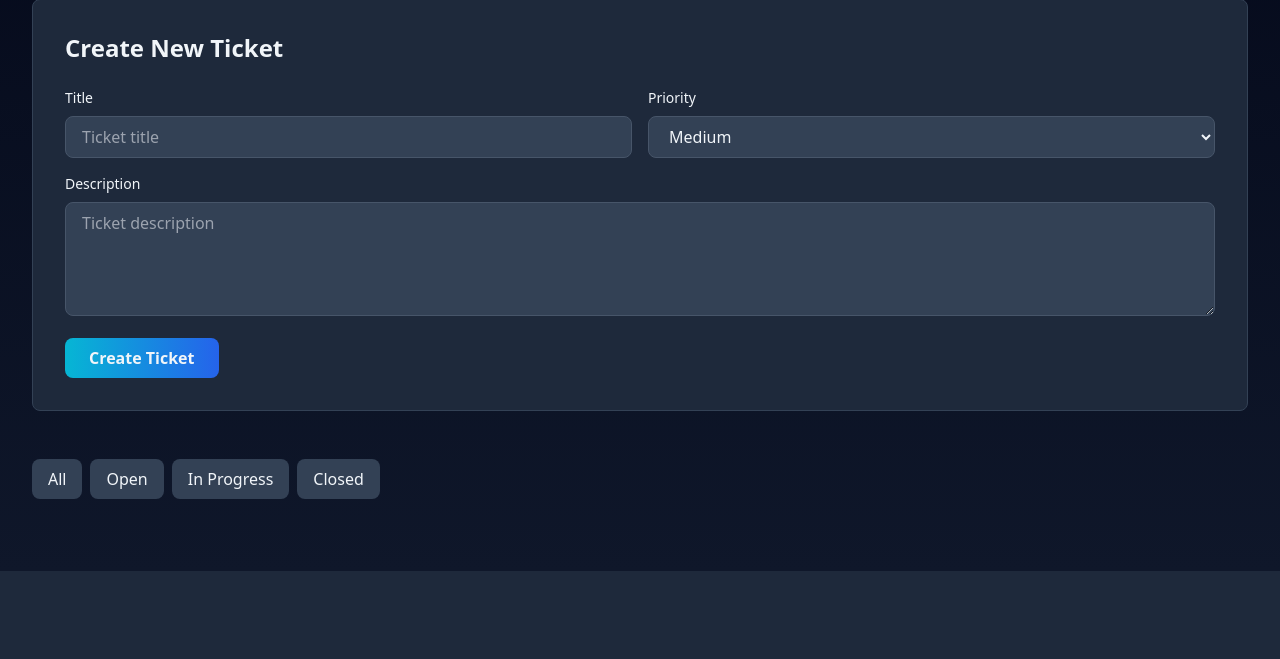
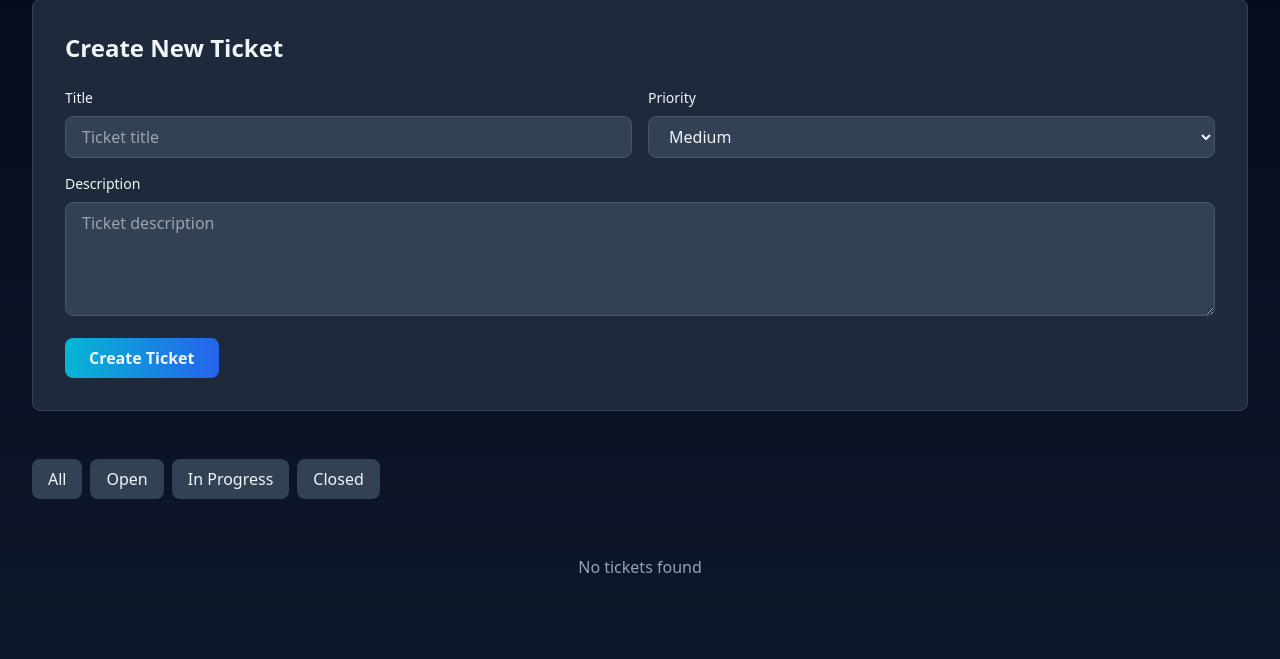
Before and after one commit to Muashef/HNG13-Twig, a PHP site: template templates/dashboard.html.twig in a window 1280 px wide. Shown: the part 396-1055 px from the top of the page. Before the commit the page ends 967 px from the top, so only its background shows below. Run offline with PHP 8.4, Linux system fonts and the light colour scheme; the template is opened without the code that fills it, so the values that code supplies are empty; some libraries are stand-ins or nearby versions.

Commit message:
fixed dashboard

```diff
--- a/templates/dashboard.html.twig
+++ b/templates/dashboard.html.twig
@@ -5,13 +5,12 @@
 {% block content %}
 <main class="min-h-screen bg-gradient-to-b from-slate-950 to-slate-900 py-12">
     <div class="max-w-7xl mx-auto px-4 sm:px-6 lg:px-8">
-        <!-- Welcome Section -->
+
         <div class="mb-12">
             <h1 class="text-4xl font-bold mb-2">Dashboard</h1>
             <p class="text-slate-400">Welcome back, <span id="userName" class="text-cyan-400 font-semibold">User</span></p>
         </div>
 
-        <!-- Statistics -->
         <div class="grid md:grid-cols-4 gap-6 mb-12">
             <div class="bg-slate-800 rounded-lg p-6 border border-slate-700">
                 <p class="text-slate-400 text-sm mb-2">Total Tickets</p>
@@ -31,7 +30,6 @@
             </div>
         </div>
 
-        <!-- Create Ticket Form -->
         <div class="bg-slate-800 rounded-lg border border-slate-700 p-8 mb-12">
             <h2 class="text-2xl font-bold mb-6">Create New Ticket</h2>
             <form id="ticketForm" class="space-y-4">
@@ -79,7 +77,6 @@
             </form>
         </div>
 
-        <!-- Filters -->
         <div class="mb-6 flex gap-2 flex-wrap">
             <button class="filter-btn px-4 py-2 bg-slate-700 hover:bg-cyan-600 rounded-lg transition" data-filter="all">All</button>
             <button class="filter-btn px-4 py-2 bg-slate-700 hover:bg-green-600 rounded-lg transition" data-filter="open">Open</button>
@@ -87,7 +84,6 @@
             <button class="filter-btn px-4 py-2 bg-slate-700 hover:bg-red-600 rounded-lg transition" data-filter="closed">Closed</button>
         </div>
 
-        <!-- Tickets List -->
         <div id="ticketsList" class="space-y-4">
             <!-- Tickets will be rendered here -->
         </div>
@@ -96,6 +92,16 @@
 
 <script>
 let currentFilter = 'all';
+
+function getTickets() {
+    const tickets = localStorage.getItem('tickets');
+    return tickets ? JSON.parse(tickets) : [];
+}
+
+function getCurrentUser() {
+    const user = localStorage.getItem('currentUser');
+    return user ? JSON.parse(user) : { name: 'User' }; // fallback
+}
 
 function initDashboard() {
     const user = getCurrentUser();
@@ -111,15 +117,10 @@ function initDashboard() {
 
 function updateStats() {
     const tickets = getTickets();
-    const total = tickets.length;
-    const open = tickets.filter(t => t.status === 'open').length;
-    const inProgress = tickets.filter(t => t.status === 'in-progress').length;
-    const closed = tickets.filter(t => t.status === 'closed').length;
-
-    document.getElementById('totalTickets').textContent = total;
-    document.getElementById('openTickets').textContent = open;
-    document.getElementById('inProgressTickets').textContent = inProgress;
-    document.getElementById('closedTickets').textContent = closed;
+    document.getElementById('totalTickets').textContent = tickets.length;
+    document.getElementById('openTickets').textContent = tickets.filter(t => t.status === 'open').length;
+    document.getElementById('inProgressTickets').textContent = tickets.filter(t => t.status === 'in-progress').length;
+    document.getElementById('closedTickets').textContent = tickets.filter(t => t.status === 'closed').length;
 }
 
 function renderTickets() {
@@ -163,9 +164,8 @@ function renderTickets() {
 
 function deleteTicket(id) {
     if (confirm('Are you sure you want to delete this ticket?')) {
-        const tickets = getTickets();
-        const filtered = tickets.filter(t => t.id !== id);
-        localStorage.setItem('tickets', JSON.stringify(filtered));
+        const tickets = getTickets().filter(t => t.id !== id);
+        localStorage.setItem('tickets', JSON.stringify(tickets));
         updateStats();
         renderTickets();
     }
@@ -185,8 +185,8 @@ function updateTicketStatus(id, status) {
 document.getElementById('ticketForm').addEventListener('submit', function(e) {
     e.preventDefault();
 
-    const title = document.getElementById('title').value;
-    const description = document.getElementById('description').value;
+    const title = document.getElementById('title').value.trim();
+    const description = document.getElementById('description').value.trim();
     const priority = document.getElementById('priority').value;
 
     if (!title) {
@@ -212,17 +212,30 @@ document.getElementById('ticketForm').addEventListener('submit', function(e) {
     renderTickets();
 });
 
+const filterColors = {
+    all: 'bg-cyan-600',
+    open: 'bg-green-600',
+    'in-progress': 'bg-blue-600',
+    closed: 'bg-red-600'
+};
+
 document.querySelectorAll('.filter-btn').forEach(btn => {
     btn.addEventListener('click', function() {
-        document.querySelectorAll('.filter-btn').forEach(b => b.classList.remove('bg-cyan-600', 'bg-green-600', 'bg-blue-600', 'bg-red-600'));
+        document.querySelectorAll('.filter-btn').forEach(b => {
+            b.classList.remove('bg-cyan-600','bg-green-600','bg-blue-600','bg-red-600');
+        });
         currentFilter = this.dataset.filter;
-        this.classList.add('bg-cyan-600');
+        this.classList.add(filterColors[currentFilter]);
         renderTickets();
     });
 });
 
 document.querySelector('[data-filter="all"]').classList.add('bg-cyan-600');
 
+function editTicket(id) {
+    alert('Edit ticket feature coming soon! Ticket ID: ' + id);
+}
+
 initDashboard();
 </script>
 {% endblock %}
```
